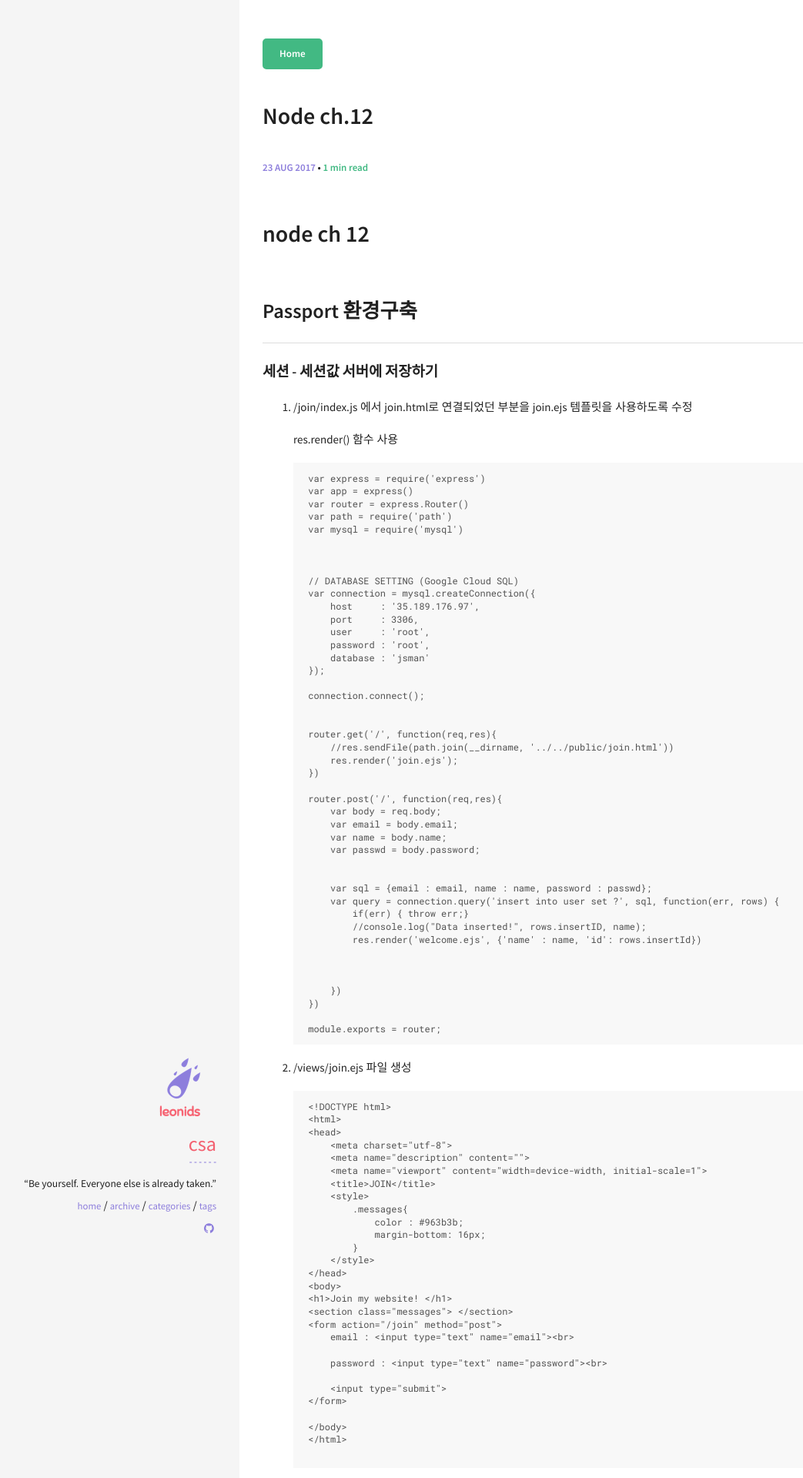
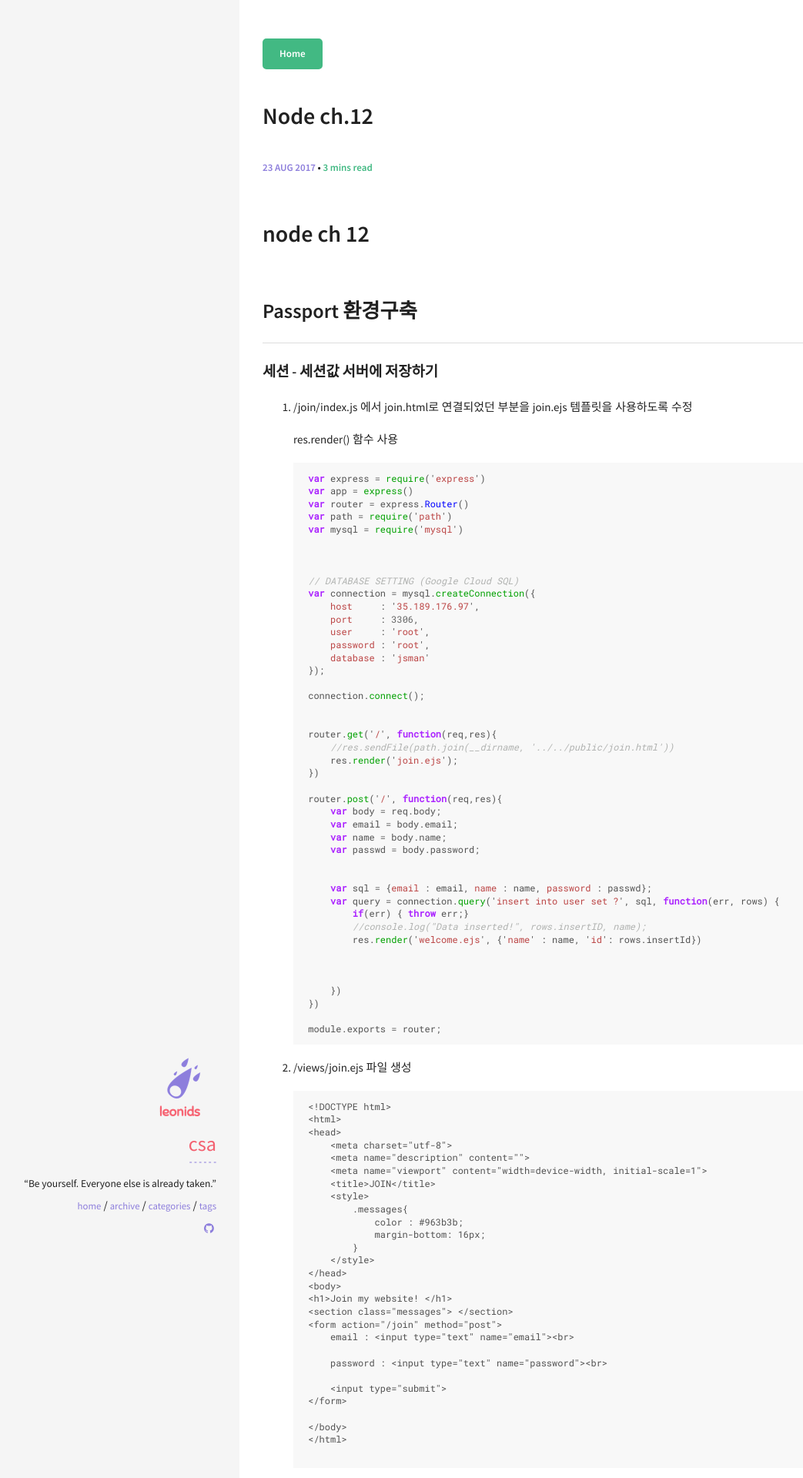
Before and after one commit to dev-csa/dev-csa.github.com, a Jekyll site: the page built from _posts/2017-08-23-Node_ch12-post.md, in a window 1280 px wide. Shown: the top 1920 px of the page at 77% size, without its empty margins (9-1052 px from the left). Built offline with Jekyll 4.4.1, drawn with Linux system fonts in a browser that asks for light colours; comment, search, counter and statistics services are not loaded; some of the changed text lies outside the part shown.

Commit message:
post modi node12,13

````diff
--- a/_posts/2017-08-23-Node_ch12-post.md
+++ b/_posts/2017-08-23-Node_ch12-post.md
@@ -21,7 +21,7 @@ image:
 
     res.render() 함수 사용
 
-    ```
+    ```js
     var express = require('express')
     var app = express()
     var router = express.Router()
@@ -71,7 +71,7 @@ image:
 
 2. /views/join.ejs 파일 생성
 
-    ```
+    ```ejs
     <!DOCTYPE html>
     <html>
     <head>
@@ -112,7 +112,7 @@ image:
 
 5. app.js 수정 (설치한 모듈 추가)
 
-    ```
+    ```js
     var express = require('express');
     var app = express();
     var bodyParser = require('body-parser');
````
Also changed, not shown: other parts of _posts/2017-08-23-Node_ch12-post.md (+2 -0 lines).
